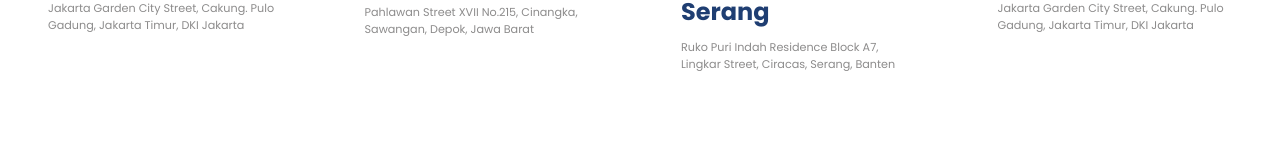
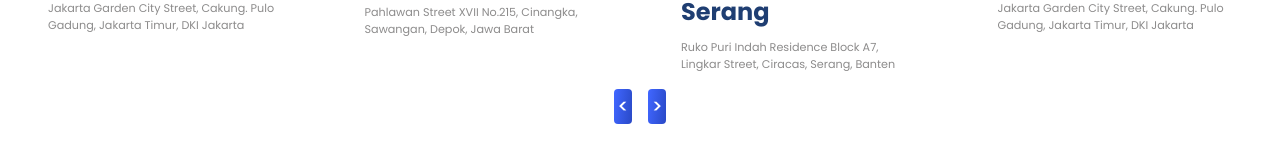
Before and after one commit to MOHAJII/Real-Estate-website, a React (Vite) app: page / in a window 1280 px wide. Shown: the part 1326-1479 px from the top of the page. Before the commit the page ends 1447 px from the top, so only its background shows below. Built offline with nearby package versions, Linux system fonts and the light colour scheme.

Commit message:
update residencies css

```diff
--- a/src/component/Residencies/Residencies.css
+++ b/src/component/Residencies/Residencies.css
@@ -1,3 +1,8 @@
+.r-container {
+    overflow: hidden;
+    position: relative;
+}
+
 .r-head {
     margin-bottom: 2rem;
 }
@@ -44,3 +49,13 @@
 .swiper-horizontal {
     overflow: visible;
 }
+
+.r-buttons {
+    gap: 1rem;
+}
+
+.r-buttons button {
+    font-size: 1.2rem;
+    padding: 0.2rem;
+
+}
--- a/src/component/Residencies/Residencies.jsx
+++ b/src/component/Residencies/Residencies.jsx
@@ -1,6 +1,6 @@
 import React from 'react'
 import './Residencies.css'
-import { Swiper, SwiperSlide } from 'swiper/react'
+import { Swiper, SwiperSlide, useSwiper } from 'swiper/react'
 import 'swiper/css'
 import data from "../../utils/slider.json"
 import { sliderSettings } from '../../utils/common'
@@ -17,6 +17,7 @@ const Residencies = () => {
                 </div>
 
                 <Swiper {...sliderSettings}>
+                    <SliderButtons />
                     {
                         data.map((card, i) => (
                             <SwiperSlide key={i}>
@@ -39,3 +40,17 @@ const Residencies = () => {
 }
 
 export default Residencies
+
+const SliderButtons = () => {
+    const swiper = useSwiper();
+    return (
+        <div className='flexCenter r-buttons'>
+            <button onClick={() => swiper.slidePrev()}>
+                &lt;
+            </button>
+            <button onClick={() => swiper.slideNext()}>
+                &gt;
+            </button>
+        </div>
+    )
+}
```
